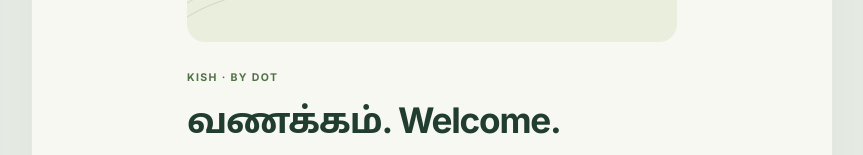
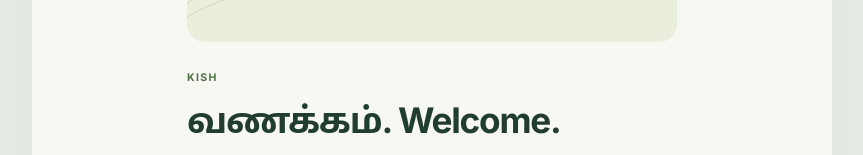
Before and after one commit to Sachinkanna07/Kish, a React (Vite) app in the folder DOT_NEW/: page / in a window 1280 px wide. Shown: the part 286-441 px from the top of the page, without its empty margins (208-1071 px from the left). Built offline with nearby package versions, Linux system fonts and the light colour scheme.

Commit message:
Align App.tsx with KISH branding

```diff
--- a/DOT_NEW/src/App.tsx
+++ b/DOT_NEW/src/App.tsx
@@ -638,7 +638,7 @@ export default function App() {
         {stage === "language" ? (
           <>
             {heading(
-              "KISH · BY DOT",
+              "KISH",
               "வணக்கம். Welcome.",
               "Choose your language · உங்கள் மொழியைத் தேர்வு செய்யவும்",
             )}
@@ -1294,7 +1294,7 @@ export default function App() {
         )}
         <section className="ticket">
           <div className="row">
-            <strong>KISH / dot</strong>
+            <strong>KISH</strong>
             <span className="badge">{status(current.status)}</span>
           </div>
           <div className="ticket-main">
```
